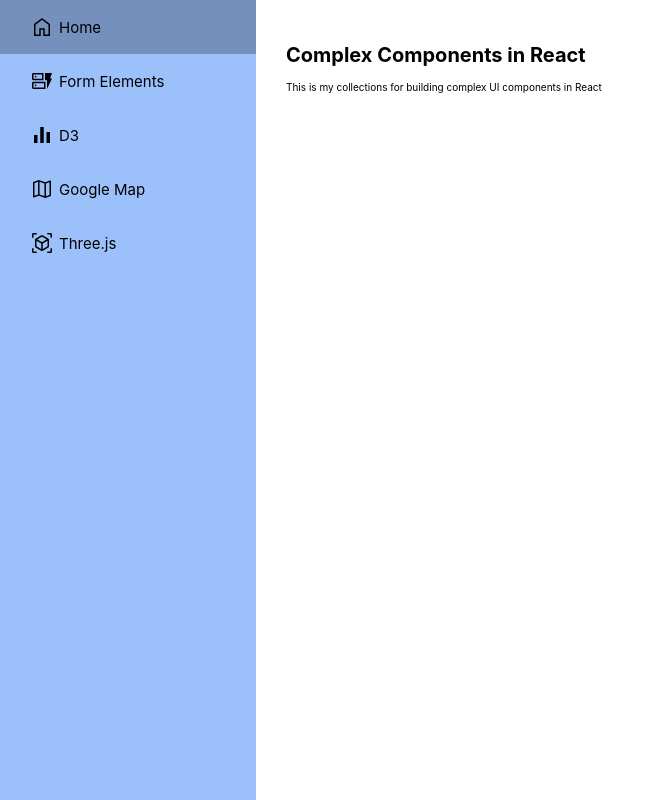
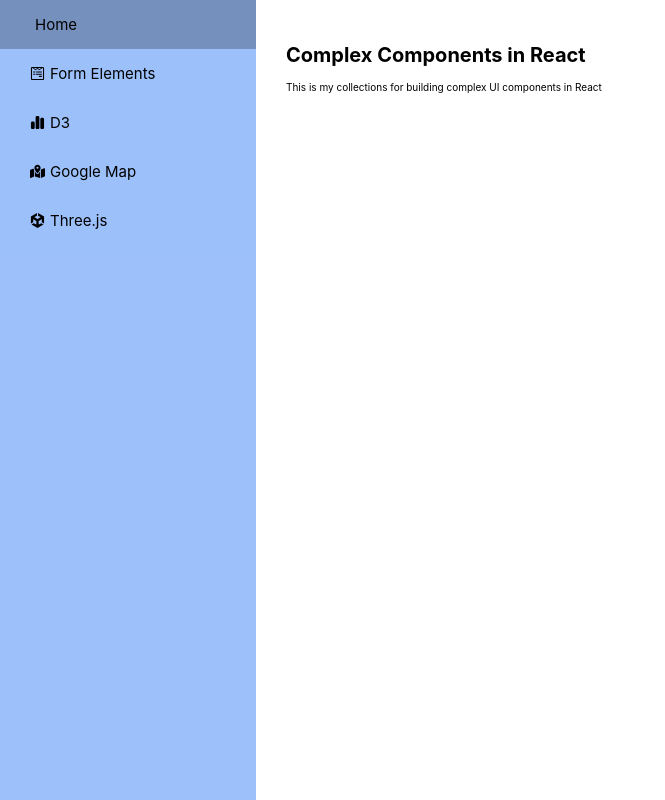
Before and after one commit to hazelGranger/component-complex, a Next.js app: page / in a window 1280 px wide. Shown: the whole page, without its empty margins (0-665 px from the left). Built offline with nearby package versions, Linux system fonts and the light colour scheme.

Commit message:
add fontawesome

```diff
--- /dev/null
+++ b/components/Icon/Icon.tsx
@@ -0,0 +1,14 @@
+import { IconProp, SizeProp } from '@fortawesome/fontawesome-svg-core';
+import { FontAwesomeIcon } from '@fortawesome/react-fontawesome';
+
+type iconProps = {
+  icon: IconProp;
+  size?: string | number | undefined;
+  color?: string | undefined;
+};
+
+const Icon = ({ icon, size = '2rem', color }: iconProps) => (
+  <FontAwesomeIcon icon={icon} color={color} width={size} />
+);
+
+export default Icon;
--- a/components/Layout/Layout.tsx
+++ b/components/Layout/Layout.tsx
@@ -27,10 +27,10 @@ const Layout = ({
           href="https://fonts.googleapis.com/css2?family=Hanken+Grotesk:wght@300;400;500;700&display=swap"
           rel="stylesheet"
         />
-        <link
+        {/* <link
           rel="stylesheet"
           href="https://fonts.googleapis.com/css2?family=Material+Symbols+Outlined:opsz,wght,FILL,GRAD@20..48,100..700,0..1,-50..200"
-        />
+        /> */}
       </Head>
 
       <Sidebar />
--- a/components/Sidebar/Sidebar.tsx
+++ b/components/Sidebar/Sidebar.tsx
@@ -1,6 +1,12 @@
 import styles from './Sidebar.module.css';
 import SidebarItem from './SidebarItem';
 import SidebarList from './SidebarList';
+import {
+  faChartSimple,
+  faChartPie,
+  faMapLocationDot,
+} from '@fortawesome/free-solid-svg-icons';
+import { faWpforms, faUnity } from '@fortawesome/free-brands-svg-icons';
 
 const Sidebar = () => {
   return (
@@ -9,7 +15,7 @@ const Sidebar = () => {
         <SidebarList level={0}>
           <SidebarItem link="/" icon="home" text="Home" />
           <SidebarItem
-            icon="dynamic_form"
+            icon={faWpforms}
             text="Form Elements"
             isCollapsible={true}
           >
@@ -20,9 +26,9 @@ const Sidebar = () => {
               />
             </SidebarList>
           </SidebarItem>
-          <SidebarItem icon="equalizer" text="D3" isCollapsible={true}>
+          <SidebarItem icon={faChartSimple} text="D3" isCollapsible={true}>
             <SidebarList level={1}>
-              <SidebarItem icon="pie_chart" text="Pie" isCollapsible={true}>
+              <SidebarItem icon={faChartPie} text="Pie" isCollapsible={true}>
                 <SidebarList level={2}>
                   <SidebarItem
                     link="/d3/pie/simple-pie"
@@ -36,8 +42,12 @@ const Sidebar = () => {
               </SidebarItem>
             </SidebarList>
           </SidebarItem>
-          <SidebarItem link="/google-map" icon="map" text="Google Map" />
-          <SidebarItem link="/three-js" icon="view_in_ar" text="Three.js" />
+          <SidebarItem
+            link="/google-map"
+            icon={faMapLocationDot}
+            text="Google Map"
+          />
+          <SidebarItem link="/three-js" icon={faUnity} text="Three.js" />
         </SidebarList>
       </nav>
     </aside>
--- a/components/Sidebar/SidebarIcon.tsx
+++ b/components/Sidebar/SidebarIcon.tsx
@@ -1,9 +1,12 @@
+import { IconProp } from '@fortawesome/fontawesome-svg-core';
+import Icon from '../Icon/Icon';
+
 type SidebarIconProps = {
-  icon: string;
+  icon: IconProp;
 };
 
 const SidebarIcon = ({ icon }: SidebarIconProps) => {
-  return <span className="material-symbols-outlined">{icon}</span>;
+  return <Icon icon={icon} size="1.5rem" />;
 };
 
 export default SidebarIcon;
--- a/components/Sidebar/SidebarItem.tsx
+++ b/components/Sidebar/SidebarItem.tsx
@@ -3,10 +3,11 @@ import SidebarIcon from './SidebarIcon';
 import SidebarText from './SidebarText';
 import styles from './Sidebar.module.css';
 import Link from 'next/link';
+import { IconProp } from '@fortawesome/fontawesome-svg-core';
 
 type SidebarItemProps = {
   children?: ReactNode;
-  icon?: string;
+  icon?: IconProp;
   text: string;
   isCollapsible?: boolean;
   link?: string;
--- a/package.json
+++ b/package.json
@@ -9,6 +9,11 @@
     "lint": "next lint"
   },
   "dependencies": {
+    "@fortawesome/fontawesome-svg-core": "^6.4.2",
+    "@fortawesome/free-brands-svg-icons": "^6.4.2",
+    "@fortawesome/free-regular-svg-icons": "^6.4.2",
+    "@fortawesome/free-solid-svg-icons": "^6.4.2",
+    "@fortawesome/react-fontawesome": "^0.2.0",
     "@react-google-maps/api": "^2.17.1",
     "@types/node": "18.11.14",
     "@types/react": "18.0.26",
```
Also changed, not shown: 1 other file (tests, documents, lock files or other folders).
